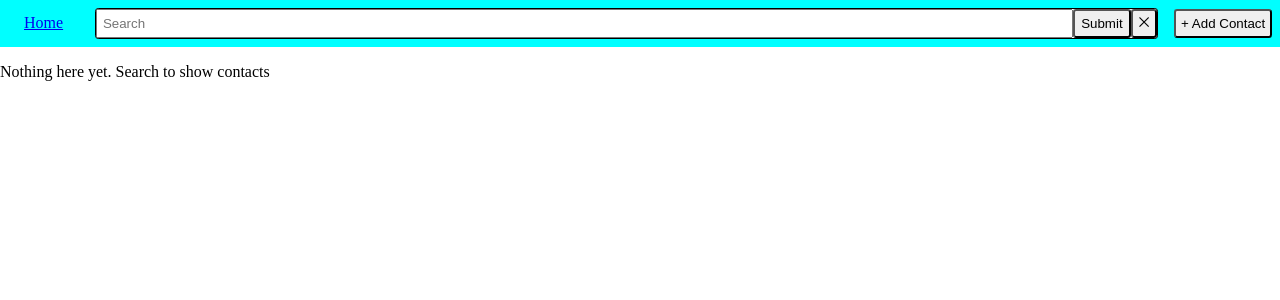
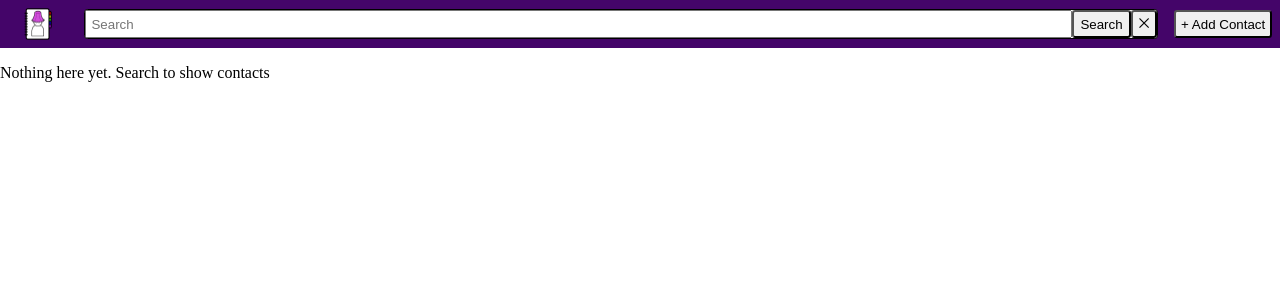
Before and after one commit to conneru64/cop4331, a PHP site: page /search.html in a window 1280 px wide. Shown: the top 300 px of the page. Run offline with PHP 8.4, Linux system fonts and the light colour scheme.

Commit message:
Finishing touches on search page: * Added home logo * Changed primary color * Search clear button works

```diff
--- a/html/search.css
+++ b/html/search.css
@@ -1,6 +1,6 @@
 /* Colors and variables */
 :root {
-	--primary-color: aqua;
+	--primary-color: #440569;
 	--button-padding: 0.3rem;
 	--button-border-radius: 0.2rem;
 	--transition-time: 0.1s;
@@ -30,6 +30,9 @@
 .header-nav > .search {
 	flex: 1;
 	min-width: 10rem;
+}
+.header-nav > .home-logo, .header-nav > .home-logo > img {
+	height: 2rem;
 }
 
 /* Search box */
--- a/html/search.html
+++ b/html/search.html
@@ -9,11 +9,11 @@
 	</head>
 	<body>
 		<nav class="header-nav">
-			<a class="home-logo" href="/">Home</a>
+			<a class="home-logo" href="/"><img src="LampShadeProjectIcon.png"></a>
 			<form class="search" aria-label="Search box" onsubmit="event.preventDefault(); searchSubmit()">
 				<input type="search" id="search-field" placeholder="Search">
-				<input type="submit" class="search-submit">
-				<button class="search-clear" aria-label="Clear search" title="Clear search">⨉</button>
+				<input type="submit" class="search-submit" value="Search">
+				<button class="search-clear" aria-label="Clear search" title="Clear search" onclick="event.preventDefault(); document.getElementById('search-field').value=''">⨉</button>
 			</form>
 			<button id="add-contact" aria-label="Add contact" onclick="document.getElementById('add-dialog').showModal()">+ Add Contact</button>
 		</nav>
```
